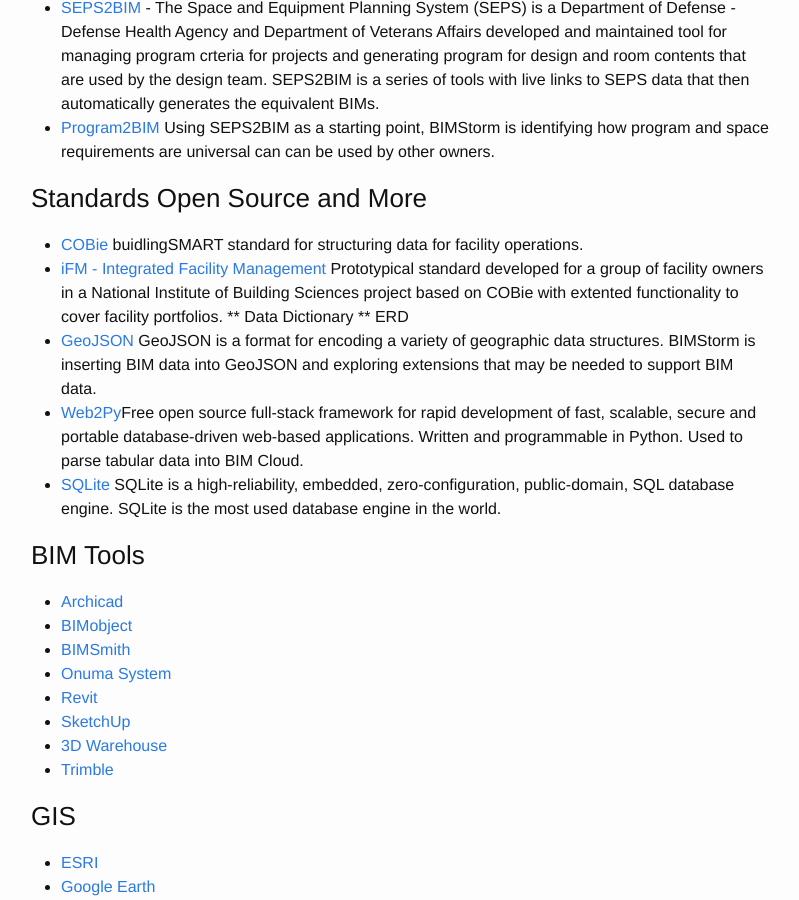
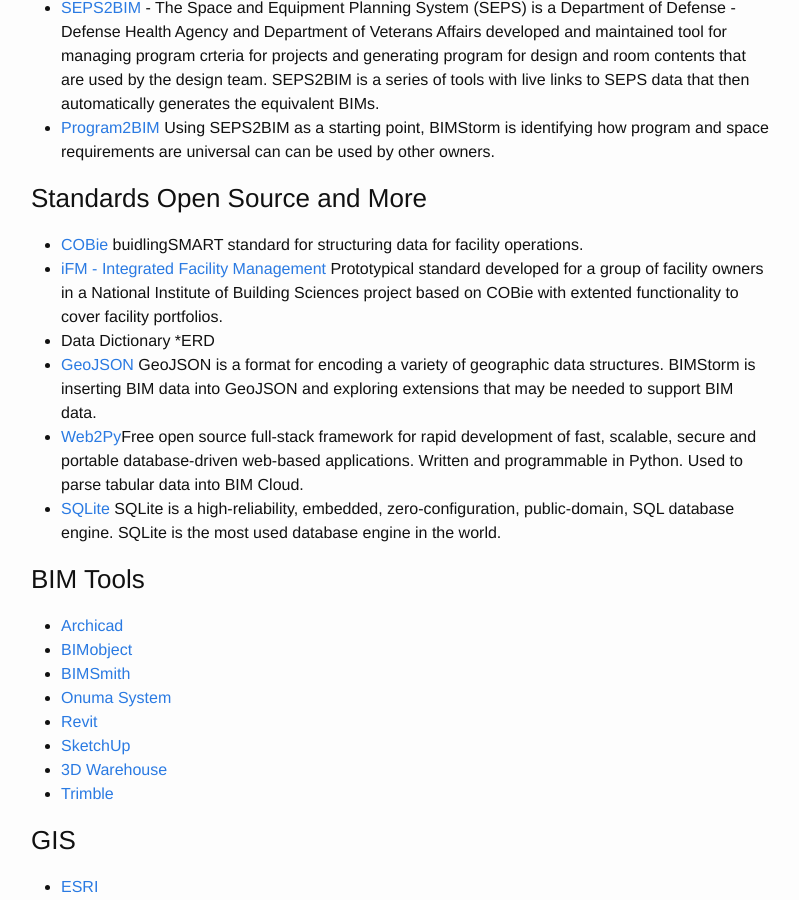
Before and after one commit to buildingSMARTalliance/BIMStorm, a Jekyll site: the page built from _posts/2016-09-16-Tools.markdown, in a window 1280 px wide and 900 px high, scrolled down 642 px. Shown: the whole window, without its empty margins (239-1038 px from the left). Built offline with Jekyll 4.4.1, drawn with Linux system fonts in a browser that asks for light colours.

```diff
--- a/_posts/2016-09-16-Tools.markdown
+++ b/_posts/2016-09-16-Tools.markdown
@@ -29,8 +29,8 @@ BIMStorm and the buildingSMARTalliance are protyping open source projects for th
 ### Standards Open Source and More
  * [COBie](http://wbdg.org/resources/cobie.php) buidlingSMART standard for structuring data for facility operations.
  * [iFM - Integrated Facility Management](http://FEDifm.org) Prototypical standard developed for a group of facility owners in a National Institute of Building Sciences project based on COBie with extented functionality to cover facility portfolios.
- ** Data Dictionary
-** ERD
+  * Data Dictionary
+    *ERD
  * [GeoJSON](http://geojson.org/) GeoJSON is a format for encoding a variety of geographic data structures. BIMStorm is inserting BIM data into GeoJSON and exploring extensions that may be needed to support BIM data.
  * [Web2Py](http://www.web2py.com/)Free open source full-stack framework for rapid development of fast, scalable, secure and portable database-driven web-based applications. Written and programmable in Python. Used to parse tabular data into BIM Cloud.
  * [SQLite](https://www.sqlite.org/) SQLite is a high-reliability, embedded, zero-configuration, public-domain, SQL database engine. SQLite is the most used database engine in the world.
```
